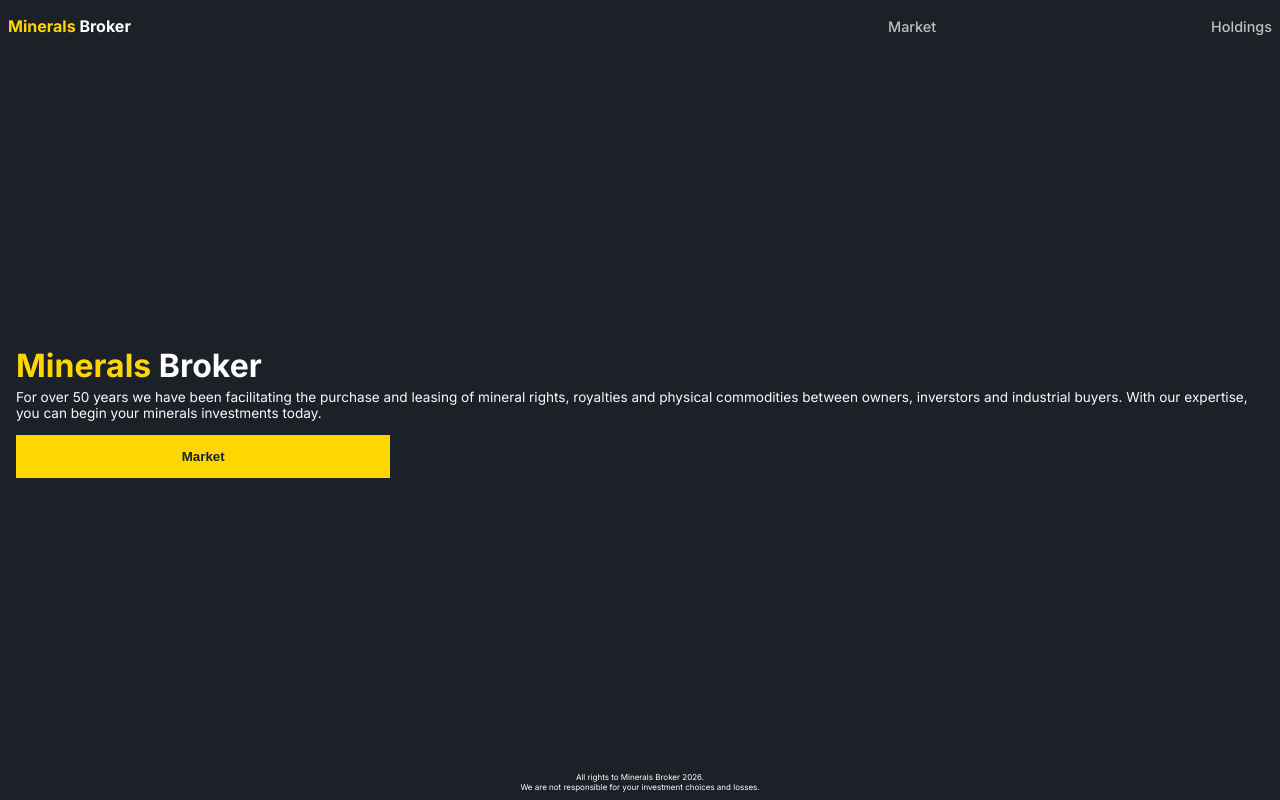
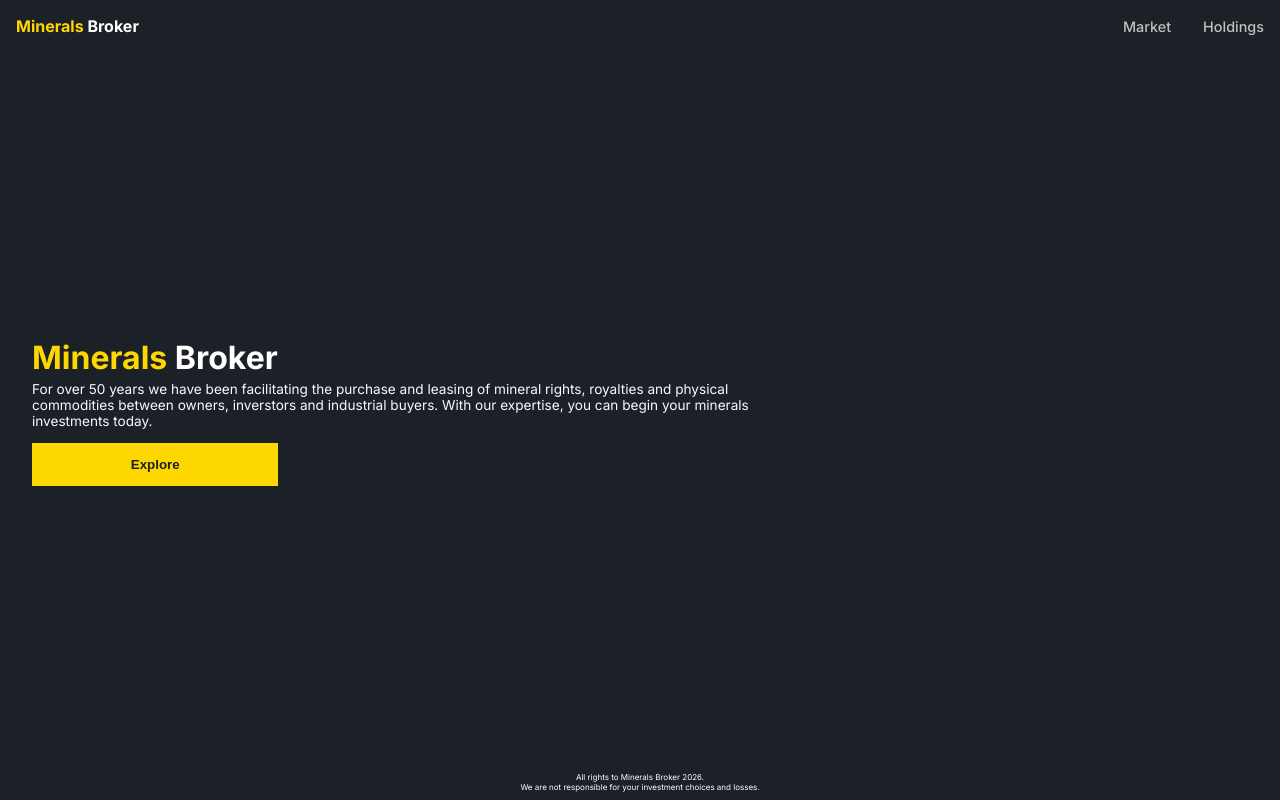
Before and after one commit to am1n-21/mineralsBroker, a website: page views/index.html in a window 1280 px wide. Drawn offline with Linux system fonts and the light colour scheme.

Commit message:
Index page finished for all display types

```diff
--- a/public/css/index.css
+++ b/public/css/index.css
@@ -32,13 +32,13 @@ nav {
 
 nav > h3 {
     font-size: 1rem;
-    margin-left: 0.5em;
+    margin-left: 1em;
 }
 
 nav > .links-container {
     display: flex;
-    width: 30%;
-    margin-right: 0.5em;
+    gap: 2rem;
+    margin-right: 1em;
     justify-content: space-between;
 }
 
@@ -105,3 +105,33 @@ footer > p {
     margin: 0;
     font-size: 0.5rem;
 }
+
+/* Tablet Displays */
+@media (min-width: 768px) {
+    .text-container {
+        max-width: 80%;
+    }
+
+    main > a > button {
+        width: 20%;
+    }
+
+    main {
+        margin-left: 2em;
+    }
+}
+
+/* Desktop Screen Tablets */
+@media (min-width: 1024px) {
+    .text-container {
+        max-width: 60%;
+    }
+
+    main > a > button {
+        width: 20%;
+    }
+
+    main {
+        margin-left: 2em;
+    }
+}
--- a/views/index.html
+++ b/views/index.html
@@ -28,7 +28,7 @@
             </p>
         </div>
 
-        <a href="market.html"><button id="market-btn">Market</button></a>
+        <a href="market.html"><button id="market-btn">Explore</button></a>
     </main>
 
     <footer>
```
Also changed, not shown: planning.md (+4 -0 lines).
